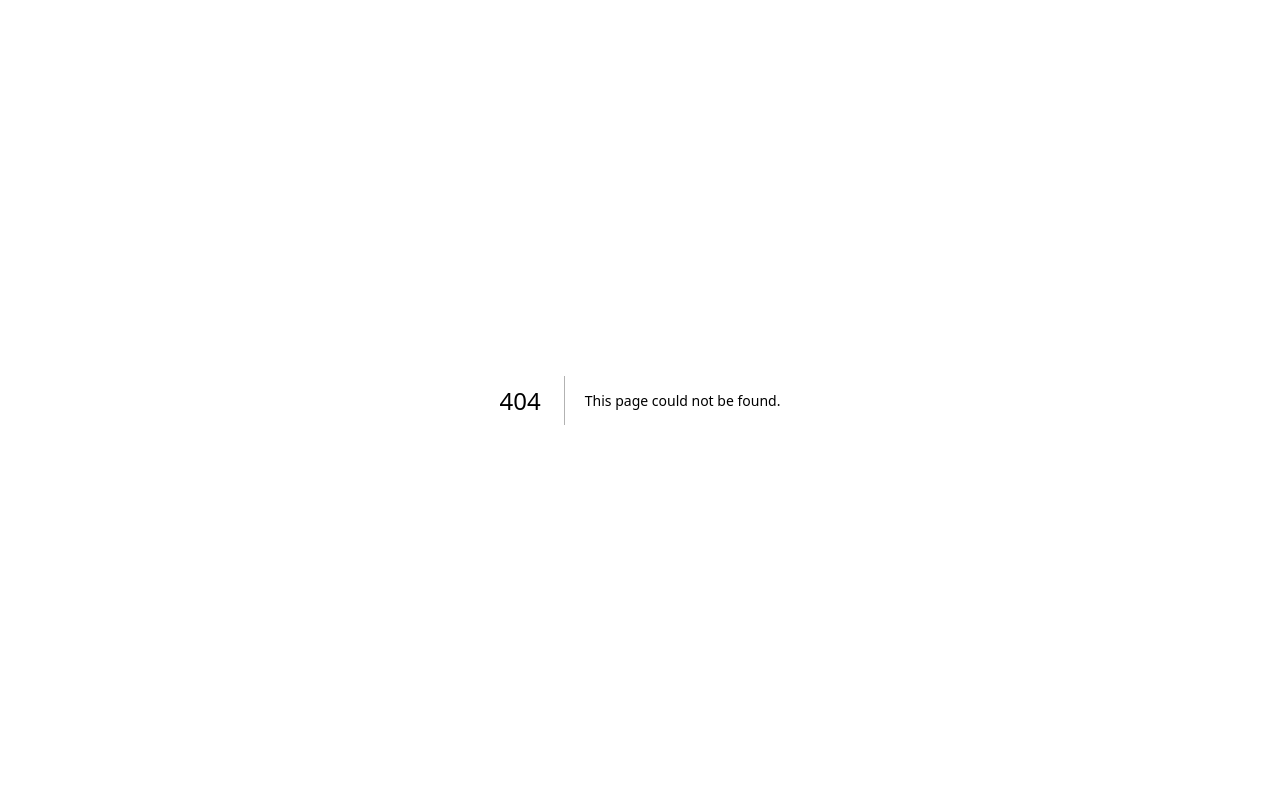
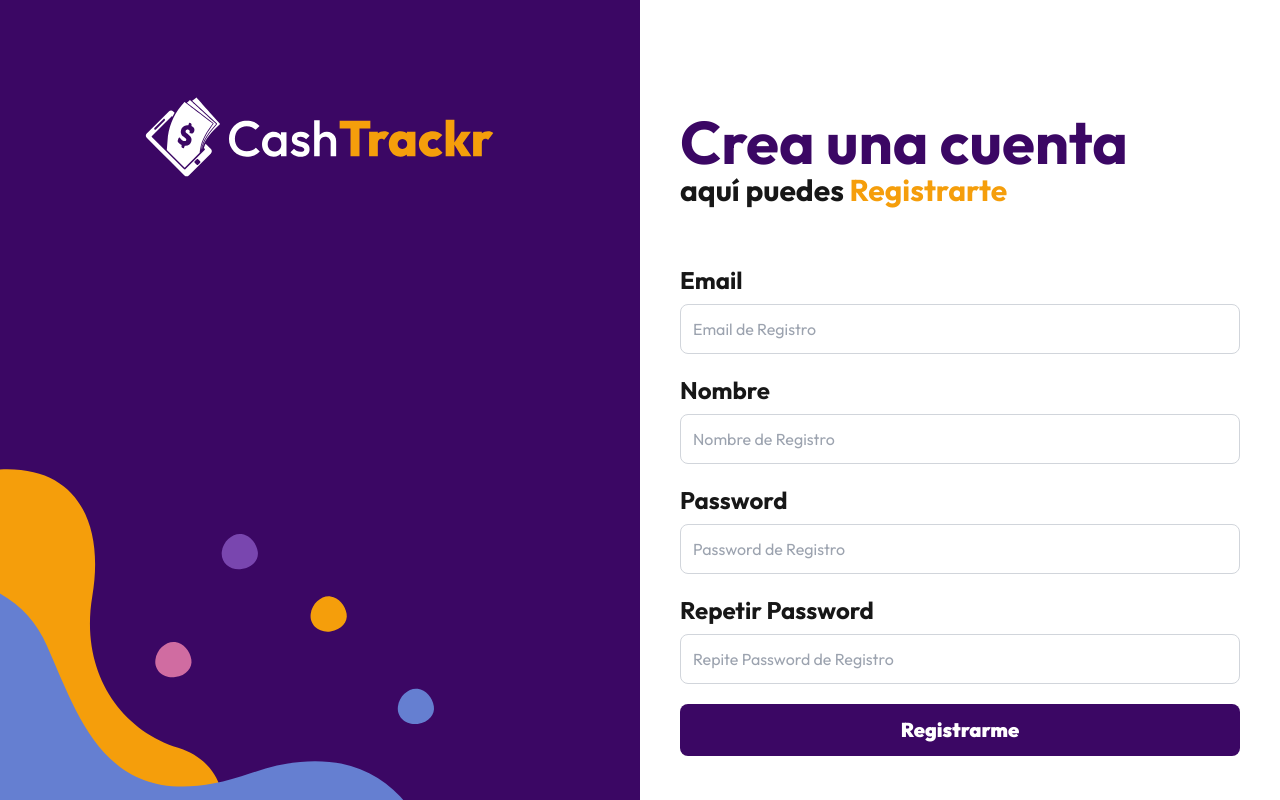
Before and after one commit to jbortweb/cashtrack, a Next.js app in the folder frontend/: page /auth/register in a window 1280 px wide. Before the commit this address had no page. Shown: the top 800 px of the page. Built offline with nearby package versions, Linux system fonts and the light colour scheme.

Commit message:
Paginas de registro y layout

```diff
--- /dev/null
+++ b/frontend/app/auth/forgot-password/page.tsx
@@ -0,0 +1,33 @@
+import ForgotPasswordForm from '@/components/ForgotPasswordForm'
+import { Metadata } from 'next'
+import Link from 'next/link'
+
+export const metadata: Metadata = {
+  title: 'Cashtrackr-Recuperar Contraseña',
+  description: 'Página de recuperación de contraseña',
+  keywords: ['Cashtrackr', 'Password', 'Cuenta'],
+}
+
+const ForgotPage = () => {
+  return (
+    <>
+      <h1 className="text-6xl font-bold text-purple-950">
+        Olvidaste tu contraseña?
+      </h1>
+      <p className="text-3xl font-bold">
+        aquí puedes <span className="text-amber-500">reestablecerla</span>
+      </p>
+      <ForgotPasswordForm />
+      <nav className="mt-10 flex flex-col space-y-4">
+        <Link className="text-lg text-center" href="/auth/login">
+          Ya tienes cuenta? Inicia sesión
+        </Link>
+
+        <Link className="text-lg text-center" href="/auth/register">
+          No tienes cuenta? Registrate
+        </Link>
+      </nav>
+    </>
+  )
+}
+export default ForgotPage
--- /dev/null
+++ b/frontend/app/auth/layout.tsx
@@ -0,0 +1,20 @@
+import Logo from '@/components/ui/Logo'
+
+export default function AuthLayout({
+  children,
+}: Readonly<{
+  children: React.ReactNode
+}>) {
+  return (
+    <div className="lg:grid lg:grid-cols-2 lg:min-h-screen">
+      <div className=" flex justify-center lg:bg-auth lg:bg-30 bg-no-repeat bg-left-bottom bg-purple-950">
+        <div className="w-96 py-10 lg:py-20">
+          <Logo />
+        </div>
+      </div>
+      <div className="p-10 lg:py-28">
+        <div className="max-w-3xl mx-auto">{children}</div>
+      </div>
+    </div>
+  )
+}
--- /dev/null
+++ b/frontend/app/auth/login/page.tsx
@@ -0,0 +1,31 @@
+import LoginForm from '@/components/auth/LoginForm'
+import { Metadata } from 'next'
+import Link from 'next/link'
+
+export const metadata: Metadata = {
+  title: 'Cashtrackr-Iniciar Sesión',
+  description: 'Página de inicio de sesión',
+  keywords: ['Cashtrackr', 'Inicio', 'Cuenta'],
+}
+
+const LoginPage = () => {
+  return (
+    <>
+      <h1 className="text-6xl font-bold text-purple-950">Inicia sesión</h1>
+      <p className="text-3xl font-bold">
+        aquí puedes <span className="text-amber-500">Iniciar Sesión</span>
+      </p>
+      <LoginForm />
+
+      <nav className="mt-10 flex flex-col space-y-4">
+        <Link className="text-lg text-center" href="/auth/register">
+          No tienes cuenta? Registrate
+        </Link>
+        <Link className="text-lg text-center" href="/auth/forgot-password">
+          Olvidaste tu contraseña? Reestablecer
+        </Link>
+      </nav>
+    </>
+  )
+}
+export default LoginPage
--- /dev/null
+++ b/frontend/app/auth/register/page.tsx
@@ -0,0 +1,32 @@
+import RegisterForm from '@/components/auth/RegisterForm'
+import { Metadata } from 'next'
+import Link from 'next/link'
+
+export const metadata: Metadata = {
+  title: 'Cashtrackr-Crear Cuenta',
+  description: 'Página de registro de Cashtrackr',
+  keywords: ['Cashtrackr', 'Registro', 'Cuenta'],
+}
+
+const RegisterPage = () => {
+  return (
+    <>
+      <h1 className="text-6xl font-bold text-purple-950">Crea una cuenta</h1>
+      <p className="text-3xl font-bold">
+        aquí puedes <span className="text-amber-500">Registrarte</span>
+      </p>
+      <RegisterForm />
+
+      <nav className="mt-10 flex flex-col space-y-4">
+        <Link className="text-lg text-center" href="/auth/login">
+          Ya tienes cuenta? Inicia sesión
+        </Link>
+
+        <Link className="text-lg text-center" href="/auth/forgot-password">
+          Olvidaste tu contraseña? Reestablecer
+        </Link>
+      </nav>
+    </>
+  )
+}
+export default RegisterPage
--- a/frontend/app/layout.tsx
+++ b/frontend/app/layout.tsx
@@ -1,11 +1,11 @@
 import type { Metadata } from 'next'
 import './globals.css'
-import { Inter } from 'next/font/google'
+import { Outfit } from 'next/font/google'
 
-const inter = Inter({ subsets: ['latin'] })
+const outfit = Outfit({ subsets: ['latin'] })
 export const metadata: Metadata = {
-  title: 'Create Next App',
-  description: 'Generated by create next app',
+  title: 'Cashtracker',
+  description: 'Generador de presupuestos',
 }
 
 export default function RootLayout({
@@ -15,7 +15,7 @@ export default function RootLayout({
 }>) {
   return (
     <html lang="en">
-      <body className={inter.className}>{children}</body>
+      <body className={outfit.className}>{children}</body>
     </html>
   )
 }
--- a/frontend/app/page.tsx
+++ b/frontend/app/page.tsx
@@ -1,5 +1,3 @@
-import Image from 'next/image'
-
 export default function Home() {
-  return <h1 className="text-6xl">hola mundo desde next</h1>
+  return <div></div>
 }
--- /dev/null
+++ b/frontend/components/ForgotPasswordForm.tsx
@@ -0,0 +1,22 @@
+export default function ForgotPasswordForm() {
+  return (
+    <form className=" mt-14 space-y-5" noValidate>
+      <div className="flex flex-col gap-2 mb-10">
+        <label className="font-bold text-2xl">Email</label>
+
+        <input
+          type="email"
+          placeholder="Email de Registro"
+          className="w-full border border-gray-300 p-3 rounded-lg"
+          name="email"
+        />
+      </div>
+
+      <input
+        type="submit"
+        value="Enviar Instrucciones"
+        className="bg-purple-950 hover:bg-purple-800 w-full p-3 rounded-lg text-white font-black  text-xl cursor-pointer "
+      />
+    </form>
+  )
+}
--- /dev/null
+++ b/frontend/components/auth/LoginForm.tsx
@@ -0,0 +1,38 @@
+'use client'
+
+export default function LoginForm() {
+  return (
+    <>
+      <form className="mt-14 space-y-5" noValidate>
+        <div className="flex flex-col gap-2">
+          <label className="font-bold text-2xl">Email</label>
+
+          <input
+            id="email"
+            type="email"
+            placeholder="Email de Registro"
+            className="w-full border border-gray-300 p-3 rounded-lg"
+            name="email"
+          />
+        </div>
+
+        <div className="flex flex-col gap-2">
+          <label className="font-bold text-2xl">Password</label>
+
+          <input
+            type="password"
+            placeholder="Password de Registro"
+            className="w-full border border-gray-300 p-3 rounded-lg"
+            name="password"
+          />
+        </div>
+
+        <input
+          type="submit"
+          value="Iniciar Sesión"
+          className="bg-purple-950 hover:bg-purple-800 w-full p-3 rounded-lg text-white font-black  text-xl cursor-pointer"
+        />
+      </form>
+    </>
+  )
+}
--- /dev/null
+++ b/frontend/components/auth/RegisterForm.tsx
@@ -0,0 +1,60 @@
+'use client'
+
+const RegisterForm = () => {
+  return (
+    <>
+      <form className="mt-14 space-y-5" noValidate>
+        <div className="flex flex-col gap-2">
+          <label className="font-bold text-2xl" htmlFor="email">
+            Email
+          </label>
+          <input
+            id="email"
+            type="email"
+            placeholder="Email de Registro"
+            className="w-full border border-gray-300 p-3 rounded-lg"
+            name="email"
+          />
+        </div>
+
+        <div className="flex flex-col gap-2">
+          <label className="font-bold text-2xl">Nombre</label>
+          <input
+            type="name"
+            placeholder="Nombre de Registro"
+            className="w-full border border-gray-300 p-3 rounded-lg"
+            name="name"
+          />
+        </div>
+
+        <div className="flex flex-col gap-2">
+          <label className="font-bold text-2xl">Password</label>
+          <input
+            type="password"
+            placeholder="Password de Registro"
+            className="w-full border border-gray-300 p-3 rounded-lg"
+            name="password"
+          />
+        </div>
+
+        <div className="flex flex-col gap-2">
+          <label className="font-bold text-2xl">Repetir Password</label>
+          <input
+            id="password_confirmation"
+            type="password"
+            placeholder="Repite Password de Registro"
+            className="w-full border border-gray-300 p-3 rounded-lg"
+            name="password_confirmation"
+          />
+        </div>
+
+        <input
+          type="submit"
+          value="Registrarme"
+          className="bg-purple-950 hover:bg-purple-800 w-full p-3 rounded-lg text-white font-black  text-xl cursor-pointer block"
+        />
+      </form>
+    </>
+  )
+}
+export default RegisterForm
--- /dev/null
+++ b/frontend/components/ui/Logo.tsx
@@ -0,0 +1,15 @@
+import Image from 'next/image'
+
+const Logo = () => {
+  return (
+    <Image
+      src="/logo.svg"
+      alt="Logo de Cashtrackr"
+      width={0}
+      height={0}
+      className="w-full"
+      priority
+    />
+  )
+}
+export default Logo
--- a/frontend/tailwind.config.ts
+++ b/frontend/tailwind.config.ts
@@ -1,19 +1,21 @@
-import type { Config } from "tailwindcss";
+import type { Config } from 'tailwindcss'
 
 const config: Config = {
   content: [
-    "./pages/**/*.{js,ts,jsx,tsx,mdx}",
-    "./components/**/*.{js,ts,jsx,tsx,mdx}",
-    "./app/**/*.{js,ts,jsx,tsx,mdx}",
+    './pages/**/*.{js,ts,jsx,tsx,mdx}',
+    './components/**/*.{js,ts,jsx,tsx,mdx}',
+    './app/**/*.{js,ts,jsx,tsx,mdx}',
   ],
   theme: {
     extend: {
-      colors: {
-        background: "var(--background)",
-        foreground: "var(--foreground)",
+      backgroundImage: {
+        auth: "url('/grafico.svg')",
+      },
+      backgroundSize: {
+        '30': '30rem',
       },
     },
   },
   plugins: [],
-};
-export default config;
+}
+export default config
```
Also changed, not shown: frontend/public/grafico.svg (added), frontend/public/logo.svg (added).
